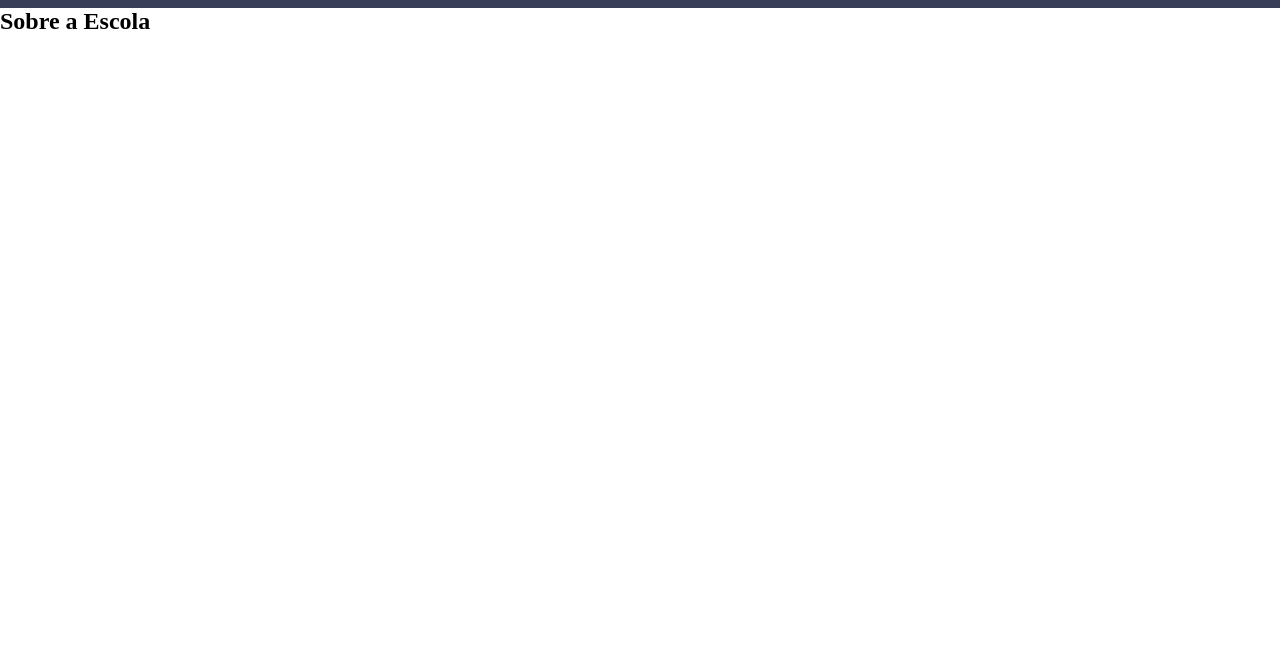
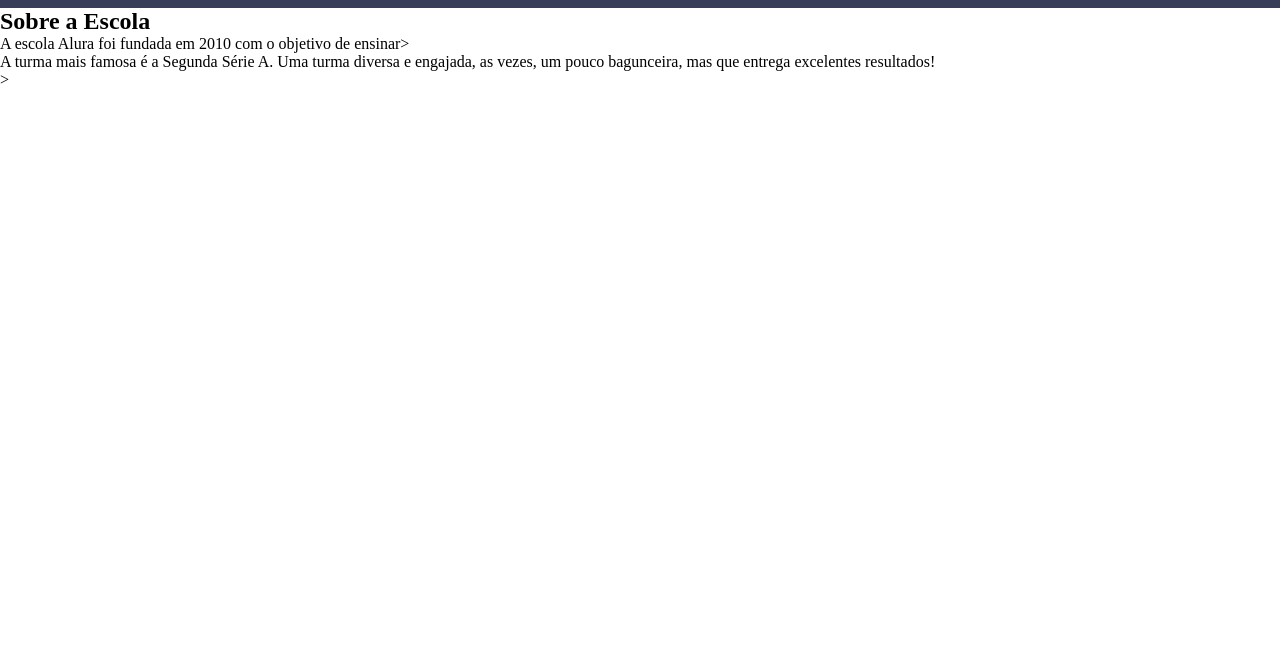
Before and after one commit to FranciscolemeNeto/Francisco-leme, a plain HTML site: page index.html in a window 1280 px wide. Shown: the part 154-800 px from the top of the page. Drawn offline with Linux system fonts and the light colour scheme.

Commit message:
Add files via upload

```diff
--- a/index.html
+++ b/index.html
@@ -17,8 +17,15 @@
     </header>
     <section class="escola">
         <h2 class="escola-titulo">Sobre a Escola</h2>
-        <p class="escola-texto-um"></p>
-        <p class="escola-texto-dois"></p>
+        <p class="escola-texto-um">A escola Alura foi fundada em 2010 com o objetivo de
+            ensinar></p>
+        <p class="escola-texto-dois"através da Programação.
+        class=”escola-texto-dois”>A turma mais famosa é a Segunda Série A. Uma turma
+            diversa
+
+            e engajada, as vezes, um pouco bagunceira, mas
+
+            que entrega excelentes resultados!</p>></p>
 
     </section>
 </body>
```
Also changed, not shown: img/alurastart logo 1.png (added).
